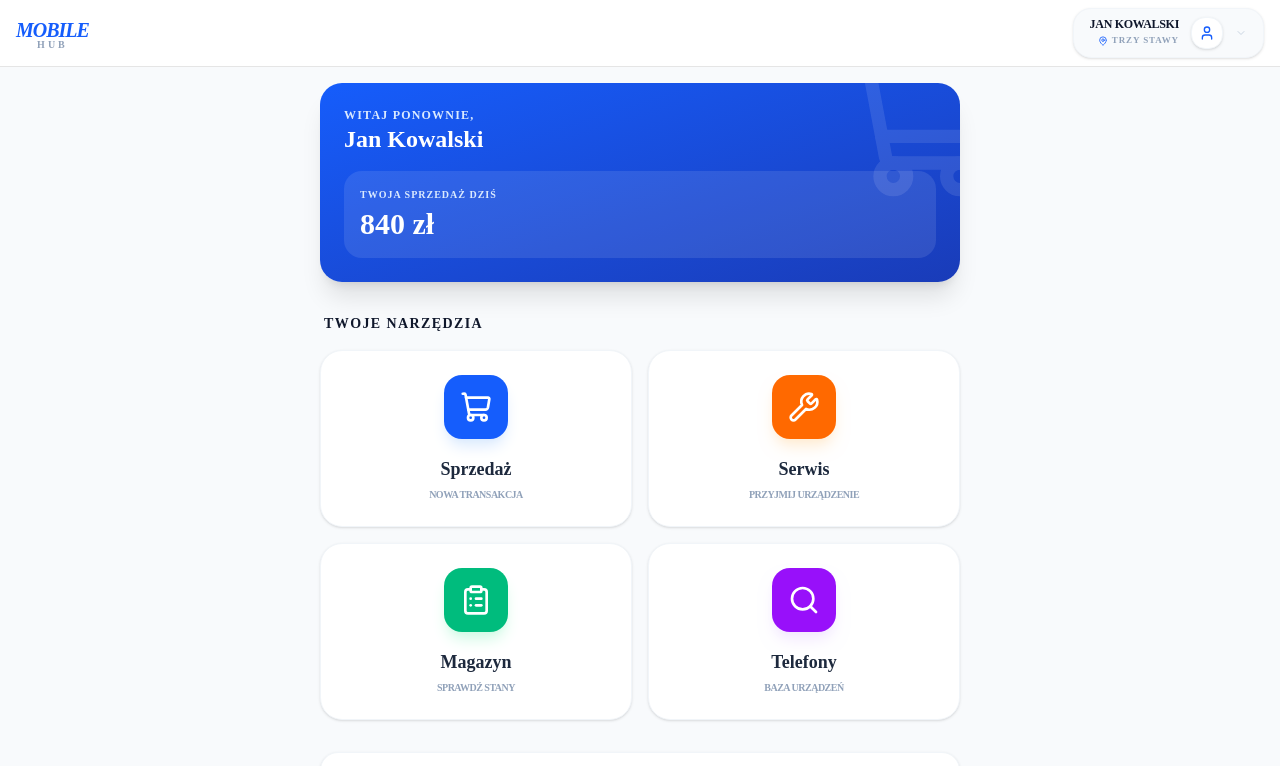
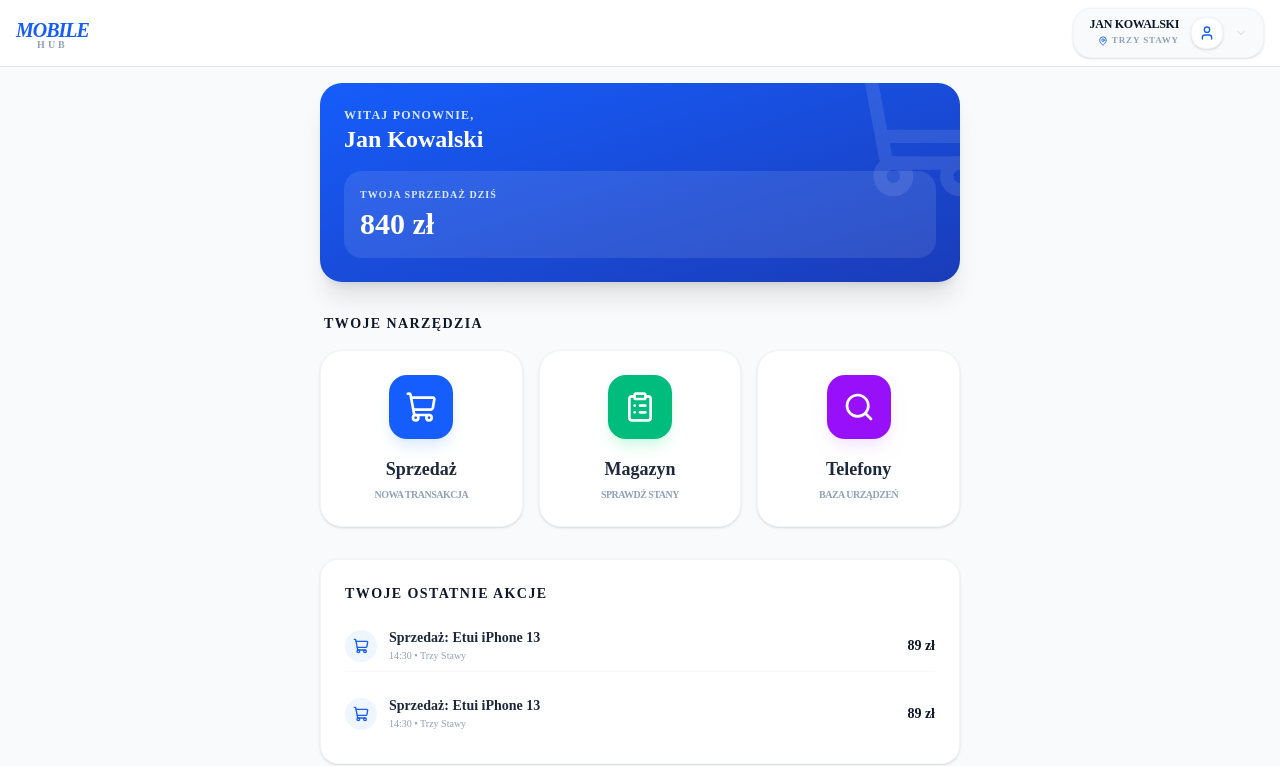
Before and after one commit to Kapardo123/mobilehub, a Next.js app: page /pracownik in a window 1280 px wide. Shown: the top 766 px of the page. Built offline with nearby package versions, Linux system fonts and the light colour scheme.

Commit message:
usuniecie serwisow z aplikacji

```diff
--- a/src/app/faktura/[id]/page.tsx
+++ b/src/app/faktura/[id]/page.tsx
@@ -47,7 +47,6 @@ function InvoiceContent() {
           <div className="space-y-4">
             <div className="flex flex-col">
               <span className="text-2xl font-black tracking-tighter text-slate-900 italic leading-none">MOBILE HUB</span>
-              <span className="text-[9px] font-black tracking-[0.4em] text-slate-400 leading-none uppercase mt-1">Professional GSM Service</span>
             </div>
             <div className="space-y-0.5">
               <h1 className="text-4xl font-light text-slate-900 tracking-tight">Faktura <span className="font-black">VAT</span></h1>
--- a/src/app/page.tsx
+++ b/src/app/page.tsx
@@ -2,7 +2,7 @@
 
 import { useEffect } from "react";
 import { useRouter } from "next/navigation";
-import { Wrench, ShoppingCart, Users, Search, ClipboardList, Calendar as CalendarIcon, MapPin } from "lucide-react";
+import { ShoppingCart, Users, Search, ClipboardList, Calendar as CalendarIcon, MapPin } from "lucide-react";
 import Link from "next/link";
 import { Select, SelectContent, SelectItem, SelectTrigger, SelectValue } from "@/components/ui/select";
 import { Card, CardContent } from "@/components/ui/card";
@@ -95,7 +95,7 @@ export default function Home() {
         </section>
 
         {/* Quick Stats Grid */}
-        <section className="grid grid-cols-2 gap-3">
+        <section>
           <Card className="border-none shadow-sm bg-white hover:shadow-md transition-all rounded-2xl group cursor-pointer">
             <CardContent className="p-4 flex items-center gap-3">
               <div className="h-10 w-10 rounded-xl bg-blue-50 flex items-center justify-center group-hover:bg-blue-600 transition-colors">
@@ -104,17 +104,6 @@ export default function Home() {
               <div>
                 <p className="text-[10px] font-bold text-slate-400 uppercase tracking-tighter">Sprzedaż</p>
                 <p className="text-lg font-black text-slate-900">24</p>
-              </div>
-            </CardContent>
-          </Card>
-          <Card className="border-none shadow-sm bg-white hover:shadow-md transition-all rounded-2xl group cursor-pointer">
-            <CardContent className="p-4 flex items-center gap-3">
-              <div className="h-10 w-10 rounded-xl bg-orange-50 flex items-center justify-center group-hover:bg-orange-600 transition-colors">
-                <Wrench className="h-5 w-5 text-orange-600 group-hover:text-white" />
-              </div>
-              <div>
-                <p className="text-[10px] font-bold text-slate-400 uppercase tracking-tighter">Serwisy</p>
-                <p className="text-lg font-black text-slate-900">8</p>
               </div>
             </CardContent>
           </Card>
@@ -150,7 +139,7 @@ export default function Home() {
           <div className="space-y-6">
             {[
               { label: "Sprzedaż: Etui iPhone 13", time: "14:30", user: "Jan Kowalski", price: "89 zł", icon: ShoppingCart, color: "text-blue-600", bg: "bg-blue-50" },
-              { label: "Serwis: Wymiana LCD S23", time: "12:15", user: "Anna Nowak", price: "450 zł", icon: Wrench, color: "text-orange-600", bg: "bg-orange-50" },
+              { label: "Sprzedaż: iPhone 15 Pro", time: "12:15", user: "Anna Nowak", price: "5 450 zł", icon: ShoppingCart, color: "text-blue-600", bg: "bg-blue-50" },
               { label: "Dostawa: Akcesoria", time: "09:45", user: "System", price: "1 200 zł", icon: ClipboardList, color: "text-emerald-600", bg: "bg-emerald-50" },
             ].map((action, i) => (
               <div key={i} className="flex items-center justify-between group cursor-pointer">
--- a/src/app/pracownik/page.tsx
+++ b/src/app/pracownik/page.tsx
@@ -1,5 +1,5 @@
 import { Navbar } from "@/components/navbar";
-import { Wrench, ShoppingCart, Search, ClipboardList } from "lucide-react";
+import { ShoppingCart, Search, ClipboardList } from "lucide-react";
 import Link from "next/link";
 import { Card, CardContent } from "@/components/ui/card";
 import { Button } from "@/components/ui/button";
@@ -31,7 +31,7 @@ export default function PracownikDashboard() {
         {/* Action Grid for Employee */}
         <section>
           <h2 className="text-sm font-bold text-slate-900 uppercase tracking-widest mb-4 px-1">Twoje Narzędzia</h2>
-          <div className="grid grid-cols-2 gap-4">
+          <div className="grid grid-cols-1 sm:grid-cols-3 gap-4">
             <Link href="/sprzedaz" className="group">
               <div className="bg-white p-6 rounded-3xl shadow-sm border border-slate-100 group-hover:border-blue-200 group-hover:shadow-md transition-all flex flex-col items-center text-center space-y-4">
                 <div className="h-16 w-16 rounded-2xl bg-blue-600 text-white flex items-center justify-center shadow-lg shadow-blue-100 group-hover:scale-110 transition-transform">
@@ -40,18 +40,6 @@ export default function PracownikDashboard() {
                 <div className="space-y-1">
                   <p className="font-black text-slate-800 text-lg group-hover:text-blue-600 transition-colors">Sprzedaż</p>
                   <p className="text-[10px] text-slate-400 font-bold uppercase tracking-tighter">Nowa transakcja</p>
-                </div>
-              </div>
-            </Link>
-
-            <Link href="/serwis" className="group">
-              <div className="bg-white p-6 rounded-3xl shadow-sm border border-slate-100 group-hover:border-orange-200 group-hover:shadow-md transition-all flex flex-col items-center text-center space-y-4">
-                <div className="h-16 w-16 rounded-2xl bg-orange-500 text-white flex items-center justify-center shadow-lg shadow-orange-100 group-hover:scale-110 transition-transform">
-                  <Wrench className="h-8 w-8" />
-                </div>
-                <div className="space-y-1">
-                  <p className="font-black text-slate-800 text-lg group-hover:text-orange-600 transition-colors">Serwis</p>
-                  <p className="text-[10px] text-slate-400 font-bold uppercase tracking-tighter">Przyjmij urządzenie</p>
                 </div>
               </div>
             </Link>
--- a/src/app/raporty/page.tsx
+++ b/src/app/raporty/page.tsx
@@ -75,15 +75,13 @@ const salesData = {
 
 const categoryData = {
   all: [
-    { name: 'Akcesoria', value: 45, color: '#2563eb' },
-    { name: 'Telefony', value: 30, color: '#9333ea' },
-    { name: 'Serwis', value: 20, color: '#f59e0b' },
+    { name: 'Akcesoria', value: 55, color: '#2563eb' },
+    { name: 'Telefony', value: 40, color: '#9333ea' },
     { name: 'Części', value: 5, color: '#10b981' },
   ],
   'trzy-stawy': [
-    { name: 'Akcesoria', value: 60, color: '#2563eb' },
-    { name: 'Serwis', value: 30, color: '#f59e0b' },
-    { name: 'Telefony', value: 10, color: '#9333ea' },
+    { name: 'Akcesoria', value: 75, color: '#2563eb' },
+    { name: 'Telefony', value: 25, color: '#9333ea' },
   ],
   'galeria-katowicka': [
     { name: 'Telefony', value: 50, color: '#9333ea' },
@@ -91,9 +89,8 @@ const categoryData = {
     { name: 'Części', value: 10, color: '#10b981' },
   ],
   'silesia-city': [
-    { name: 'Akcesoria', value: 35, color: '#2563eb' },
-    { name: 'Telefony', value: 35, color: '#9333ea' },
-    { name: 'Serwis', value: 30, color: '#f59e0b' },
+    { name: 'Akcesoria', value: 45, color: '#2563eb' },
+    { name: 'Telefony', value: 55, color: '#9333ea' },
   ]
 };
 
@@ -155,17 +152,6 @@ export default function RaportyPage() {
       shop: 'Silesia City',
       items: [
         { name: 'Etui MagSafe', category: 'Akcesoria', price: 120 }
-      ]
-    },
-    {
-      id: '4',
-      date: '2024-05-20',
-      time: '10:30',
-      price: '250 zł',
-      profit: '120 zł',
-      shop: 'Silesia City',
-      items: [
-        { name: 'Wymiana baterii S21', category: 'Serwis', price: 250 }
       ]
     },
   ];
--- a/src/app/sprzedaz/page.tsx
+++ b/src/app/sprzedaz/page.tsx
@@ -54,11 +54,11 @@ export default function SprzedazPage() {
       id: "s2",
       time: "13:15",
       user: "Piotr Zakrzewski",
-      price: "350 zł",
-      profit: "150 zł",
+      price: "129 zł",
+      profit: "80 zł",
       paymentMethod: "Gotówka",
       items: [
-        { name: "Wymiana szybki S21", category: "Serwis", price: 350 }
+        { name: "Etui MagSafe iPhone 14", category: "Akcesoria", price: 129 }
       ]
     },
   ]);
@@ -93,7 +93,6 @@ export default function SprzedazPage() {
     { id: "akcesoria", label: "Akcesoria" },
     { id: "telefony", label: "Telefony" },
     { id: "czesci", label: "Części" },
-    { id: "serwis", label: "Serwis" },
   ];
 
   useEffect(() => {
```
Also changed, not shown: 1 other file (tests, documents, lock files or other folders).
